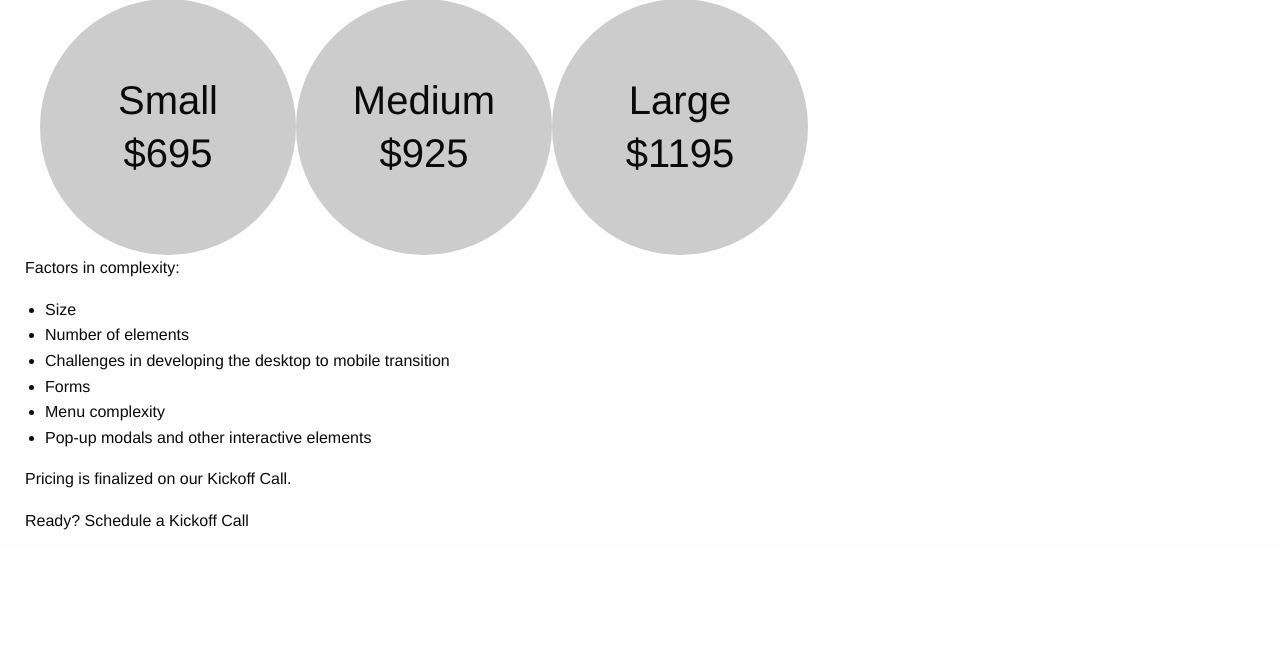
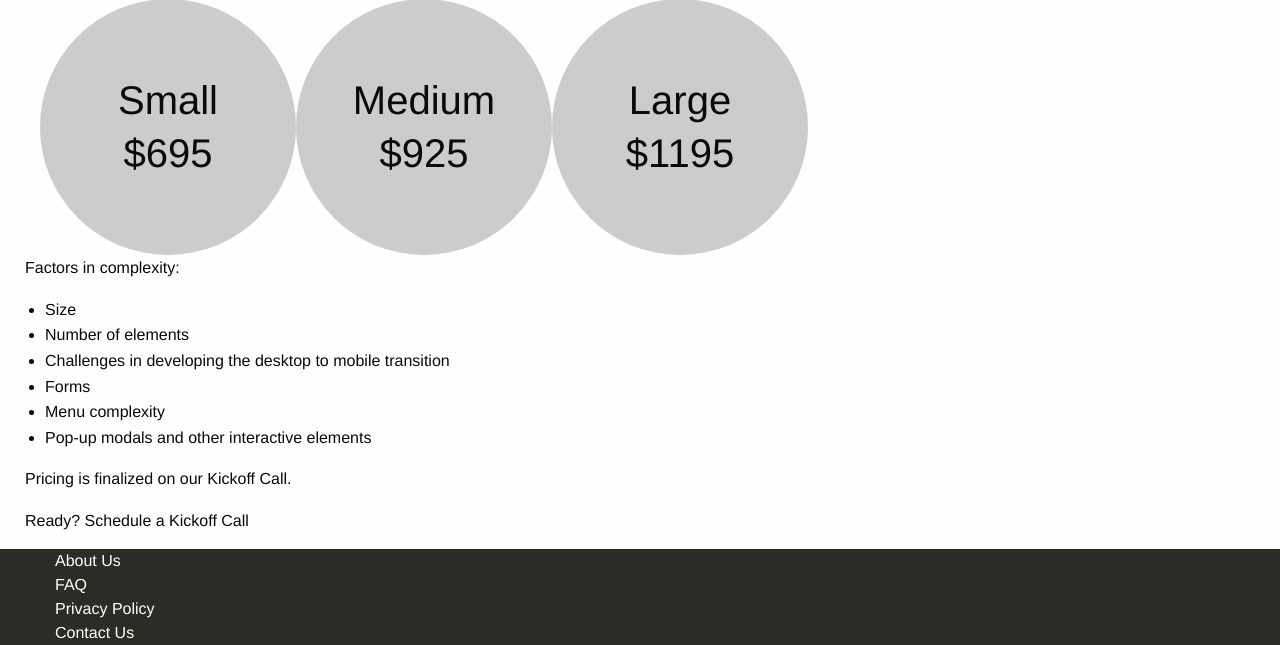
Before and after one commit to cleverbaker/psd2rwd, a PHP site: page / in a window 1280 px wide. Shown: the part 4036-4681 px from the top of the page. Before the commit the page ends 4566 px from the top, so only its background shows below. Run offline with PHP 8.4, Linux system fonts and the light colour scheme.

Commit message:
Start footer.

```diff
--- a/css/app.css
+++ b/css/app.css
@@ -332,6 +332,15 @@ section {
   font-style: italic;
 }
 
+footer {
+  background-color: #2d2b26;
+  color: #fff;
+}
+
+footer a {
+  color: #fff;
+}
+
 
 @media screen and (min-width: 0em) and (max-width: 39.9375em) {
   .not-row {
--- a/index.html
+++ b/index.html
@@ -185,6 +185,17 @@ anymore changes needs a change order with a deadline as the following Monday.</l
 </div>
 
     </section>
+    <footer>
+    <div class="row">
+      <div class="small-6 columns"><a href="#">About Us</a><br>
+        <a href="#">FAQ</a><br>
+        <a href="#">Privacy Policy</a><br>
+        <a href="#">Contact Us</a><br>
+      </div>
+      <div class="small-6 columns">
+      </div>
+    </div>
+    </footer>
 
 
 
```
